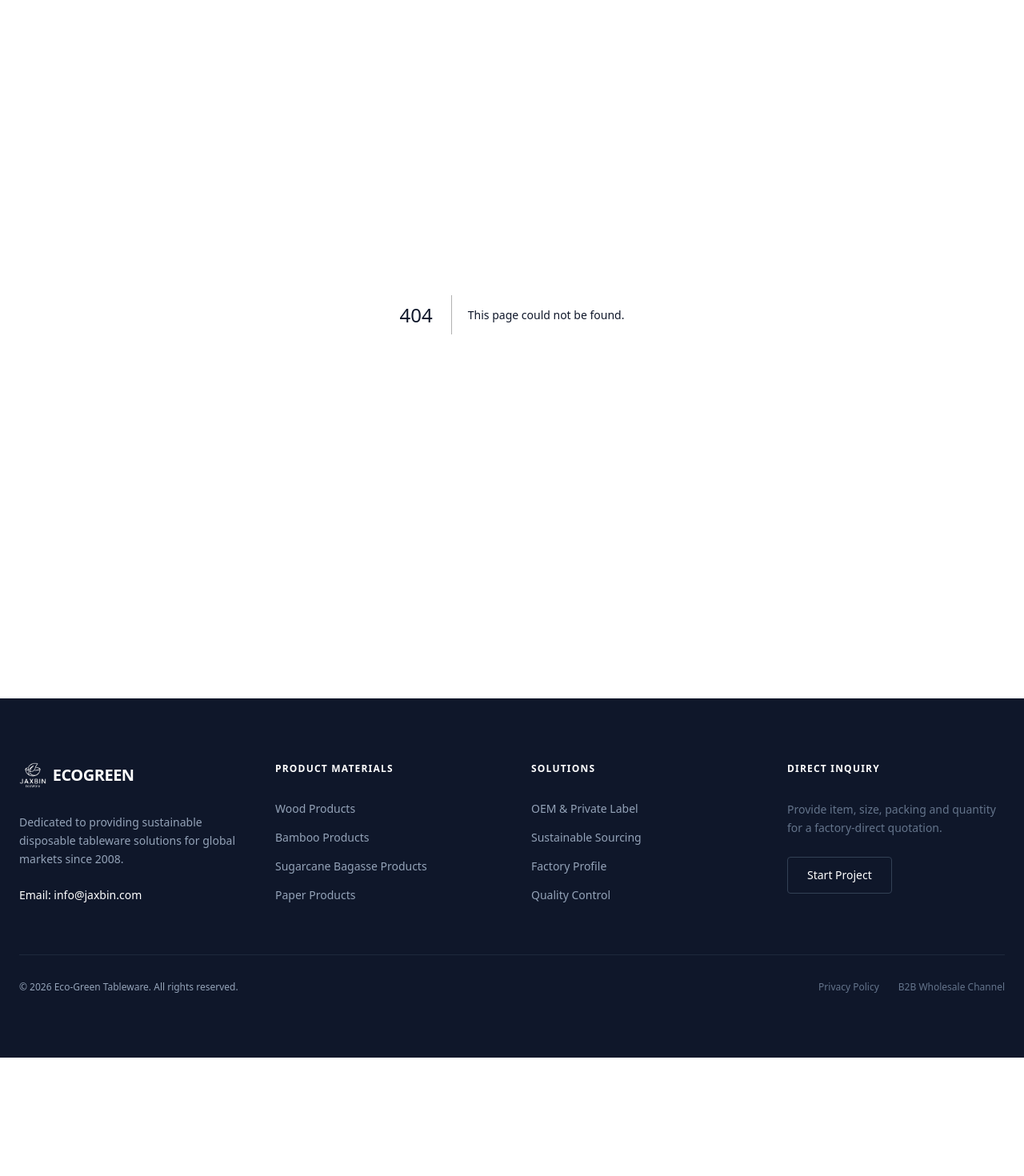
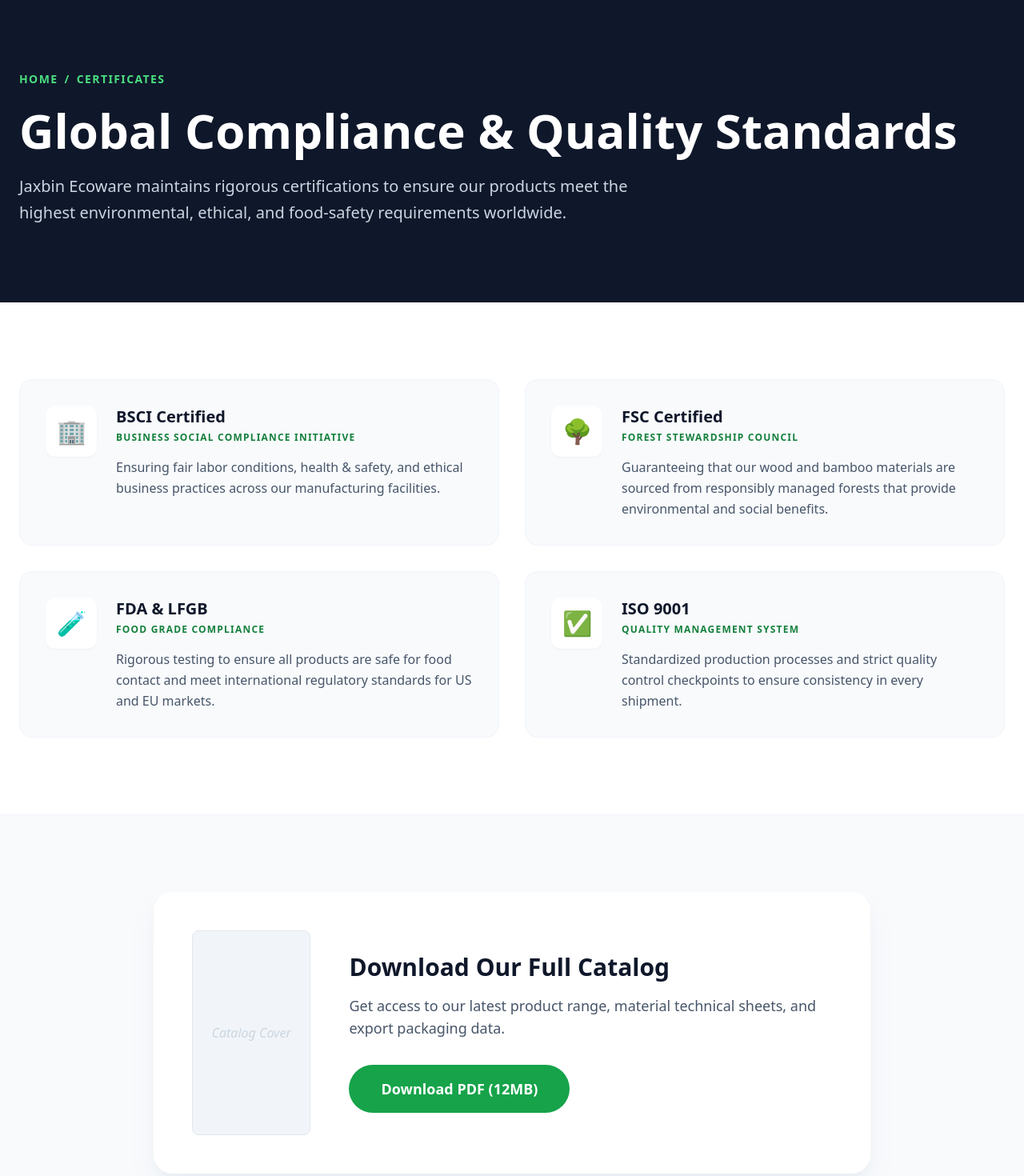
Before and after one commit to lixiufang088-art/jaxbin-ecoware, a Next.js app: page /certificates in a window 1280 px wide. Before the commit this address had no page. Shown: the part 120-1590 px from the top of the page at 80% size. Before the commit the page ends 1442 px from the top, so only its background shows below. Built offline with nearby package versions, Linux system fonts and the light colour scheme.

Commit message:
feat: complete muscular content migration (Solutions, Certificates pages and footer enhancement)

```diff
--- /dev/null
+++ b/app/certificates/page.tsx
@@ -0,0 +1,93 @@
+import Link from 'next/link';
+
+export default function CertificatesPage() {
+  const certs = [
+    {
+      name: "BSCI Certified",
+      full: "Business Social Compliance Initiative",
+      desc: "Ensuring fair labor conditions, health & safety, and ethical business practices across our manufacturing facilities.",
+      icon: "🏢"
+    },
+    {
+      name: "FSC Certified",
+      full: "Forest Stewardship Council",
+      desc: "Guaranteeing that our wood and bamboo materials are sourced from responsibly managed forests that provide environmental and social benefits.",
+      icon: "🌳"
+    },
+    {
+      name: "FDA & LFGB",
+      full: "Food Grade Compliance",
+      desc: "Rigorous testing to ensure all products are safe for food contact and meet international regulatory standards for US and EU markets.",
+      icon: "🧪"
+    },
+    {
+      name: "ISO 9001",
+      full: "Quality Management System",
+      desc: "Standardized production processes and strict quality control checkpoints to ensure consistency in every shipment.",
+      icon: "✅"
+    }
+  ];
+
+  return (
+    <div className="min-h-screen">
+      {/* Page Hero */}
+      <section className="bg-slate-900 text-white py-24">
+        <div className="max-w-7xl mx-auto px-6">
+          <div className="flex items-center gap-2 text-green-400 text-sm mb-6 uppercase tracking-widest font-semibold">
+            <Link href="/" className="hover:text-white transition">Home</Link>
+            <span>/</span>
+            <span>Certificates</span>
+          </div>
+          <h1 className="text-4xl md:text-6xl font-bold mb-6">Global Compliance & Quality Standards</h1>
+          <p className="text-xl text-slate-300 max-w-3xl leading-relaxed">
+            Jaxbin Ecoware maintains rigorous certifications to ensure our products meet the highest environmental, ethical, and food-safety requirements worldwide.
+          </p>
+        </div>
+      </section>
+
+      {/* Certificates Grid */}
+      <section className="py-24 px-6 bg-white">
+        <div className="max-w-7xl mx-auto">
+          <div className="grid grid-cols-1 md:grid-cols-2 gap-8">
+            {certs.map((cert, idx) => (
+              <div key={idx} className="p-8 border border-slate-100 bg-slate-50 rounded-2xl flex gap-6 items-start">
+                <div className="w-16 h-16 bg-white shadow-sm rounded-xl flex items-center justify-center text-3xl flex-shrink-0">
+                  {cert.icon}
+                </div>
+                <div>
+                  <h3 className="text-xl font-bold text-slate-900 mb-1">{cert.name}</h3>
+                  <p className="text-xs font-bold text-green-700 uppercase tracking-widest mb-4">{cert.full}</p>
+                  <p className="text-slate-600 leading-relaxed">{cert.desc}</p>
+                </div>
+              </div>
+            ))}
+          </div>
+        </div>
+      </section>
+
+      {/* Catalog Download Section */}
+      <section className="bg-slate-50 py-24 px-6 border-y border-slate-100">
+        <div className="max-w-4xl mx-auto flex flex-col md:flex-row items-center gap-12 bg-white p-12 rounded-3xl shadow-xl shadow-slate-200/50">
+          <div className="w-48 h-64 bg-slate-100 rounded-lg flex items-center justify-center text-slate-300 italic border border-slate-200">
+            Catalog Cover
+          </div>
+          <div className="flex-grow text-center md:text-left">
+            <h2 className="text-3xl font-bold mb-4 text-slate-900">Download Our Full Catalog</h2>
+            <p className="text-slate-600 mb-8 text-lg">Get access to our latest product range, material technical sheets, and export packaging data.</p>
+            <button className="bg-green-600 text-white px-10 py-4 rounded-full font-bold text-lg hover:bg-green-700 transition">
+              Download PDF (12MB)
+            </button>
+          </div>
+        </div>
+      </section>
+
+      {/* Contact Link */}
+      <section className="py-20 text-center">
+        <p className="text-slate-500 mb-4 font-medium uppercase tracking-widest text-sm">Need specific test reports?</p>
+        <Link href="/contact" className="text-green-600 font-bold text-xl hover:underline underline-offset-8">
+          Request Compliance Documents →
+        </Link>
+      </section>
+    </div>
+  );
+}
--- a/app/layout.tsx
+++ b/app/layout.tsx
@@ -105,15 +105,20 @@
             <div>
               <h4 className="text-white font-bold mb-8 uppercase tracking-widest text-xs">Solutions</h4>
               <ul className="space-y-4">
+                <li><Link href="/solutions" className="hover:text-white transition">Industry Solutions</Link></li>
                 <li><Link href="/oem" className="hover:text-white transition">OEM & Private Label</Link></li>
                 <li><Link href="/sustainability" className="hover:text-white transition">Sustainable Sourcing</Link></li>
-                <li><Link href="/about" className="hover:text-white transition">Factory Profile</Link></li>
-                <li><Link href="/contact" className="hover:text-white transition">Quality Control</Link></li>
+                <li><Link href="/certificates" className="hover:text-white transition">Certificates & Compliance</Link></li>
               </ul>
             </div>
             <div>
-              <h4 className="text-white font-bold mb-8 uppercase tracking-widest text-xs">Direct Inquiry</h4>
-              <p className="mb-6 leading-relaxed text-slate-500">Provide item, size, packing and quantity for a factory-direct quotation.</p>
+              <h4 className="text-white font-bold mb-8 uppercase tracking-widest text-xs">Connect</h4>
+              <p className="mb-4 text-slate-500">Processing Facility:<br/>No. 88 Eco-Industrial Park, Fujian, China</p>
+              <div className="flex gap-4 mb-8">
+                <span className="w-8 h-8 bg-slate-800 rounded-full flex items-center justify-center text-white cursor-pointer hover:bg-green-600 transition">in</span>
+                <span className="w-8 h-8 bg-slate-800 rounded-full flex items-center justify-center text-white cursor-pointer hover:bg-green-600 transition">f</span>
+                <span className="w-8 h-8 bg-slate-800 rounded-full flex items-center justify-center text-white cursor-pointer hover:bg-green-600 transition">t</span>
+              </div>
               <Link href="/contact" className="inline-block border border-slate-700 text-white px-6 py-3 rounded hover:bg-slate-800 transition">Start Project</Link>
             </div>
           </div>
--- /dev/null
+++ b/app/solutions/page.tsx
@@ -0,0 +1,82 @@
+import Link from 'next/link';
+
+export default function SolutionsPage() {
+  const solutions = [
+    {
+      title: "Food Delivery & Takeaway",
+      desc: "Standardize your single-use service items with repeatable pack formats, branded kits, and grease-resistant bagasse containers designed for the rigors of transit.",
+      materials: ["Sugarcane Bagasse", "Paper", "Wood"],
+      icon: "🛵"
+    },
+    {
+      title: "Event & Catering",
+      desc: "Elevate guest experience with premium wooden cutlery, bamboo picks, and compostable plates. Ideal for large-scale tasting events, weddings, and professional catering.",
+      materials: ["Birch Wood", "Bamboo", "Palm Leaf"],
+      icon: "🥂"
+    },
+    {
+      title: "Aviation & Transportation",
+      desc: "Lightweight, space-saving cutlery kits and individually wrapped stirrers. Compliant with strict safety and hygiene standards for international travel segments.",
+      materials: ["CPLA", "Bamboo", "Wrapped Wood"],
+      icon: "✈️"
+    }
+  ];
+
+  return (
+    <div className="min-h-screen">
+      {/* Page Hero */}
+      <section className="bg-slate-900 text-white py-24">
+        <div className="max-w-7xl mx-auto px-6">
+          <div className="flex items-center gap-2 text-green-400 text-sm mb-6 uppercase tracking-widest font-semibold">
+            <Link href="/" className="hover:text-white transition">Home</Link>
+            <span>/</span>
+            <span>Solutions</span>
+          </div>
+          <h1 className="text-4xl md:text-6xl font-bold mb-6">Supply programs shaped around your channel</h1>
+          <p className="text-xl text-slate-300 max-w-3xl leading-relaxed">
+            A distributor, restaurant group, and aviation brand do not buy the same way. Jaxbin structures product, packing, and quotation details around your actual route to market.
+          </p>
+        </div>
+      </section>
+
+      {/* Solutions Grid */}
+      <section className="py-24 px-6 bg-white">
+        <div className="max-w-7xl mx-auto">
+          <div className="grid grid-cols-1 md:grid-cols-3 gap-12">
+            {solutions.map((sol, idx) => (
+              <div key={idx} className="flex flex-col p-10 bg-slate-50 rounded-3xl border border-slate-100 hover:shadow-xl transition-all duration-500 group">
+                <div className="text-5xl mb-8 group-hover:scale-110 transition-transform">{sol.icon}</div>
+                <h3 className="text-2xl font-bold text-slate-900 mb-6">{sol.title}</h3>
+                <p className="text-slate-600 mb-8 leading-relaxed flex-grow">{sol.desc}</p>
+                <div className="pt-6 border-t border-slate-200">
+                  <p className="text-xs font-bold text-slate-400 uppercase tracking-widest mb-4">Recommended Materials</p>
+                  <div className="flex flex-wrap gap-2">
+                    {sol.materials.map(m => (
+                      <span key={m} className="px-3 py-1 bg-green-100 text-green-700 rounded-full text-xs font-bold">{m}</span>
+                    ))}
+                  </div>
+                </div>
+              </div>
+            ))}
+          </div>
+        </div>
+      </section>
+
+      {/* Cross-link to OEM */}
+      <section className="bg-green-700 py-20 px-6">
+        <div className="max-w-4xl mx-auto text-center text-white">
+          <h2 className="text-3xl font-bold mb-6">Need a custom program?</h2>
+          <p className="text-green-100 mb-10 text-lg">Our export coordination team can help you map out a full-year procurement plan across multiple categories.</p>
+          <div className="flex gap-4 justify-center">
+            <Link href="/oem" className="bg-white text-green-700 px-8 py-3 rounded-full font-bold hover:bg-slate-100 transition">
+              Explore OEM Service
+            </Link>
+            <Link href="/contact" className="border border-white px-8 py-3 rounded-full font-bold hover:bg-green-600 transition">
+              Get an RFQ Checklist
+            </Link>
+          </div>
+        </div>
+      </section>
+    </div>
+  );
+}
```
